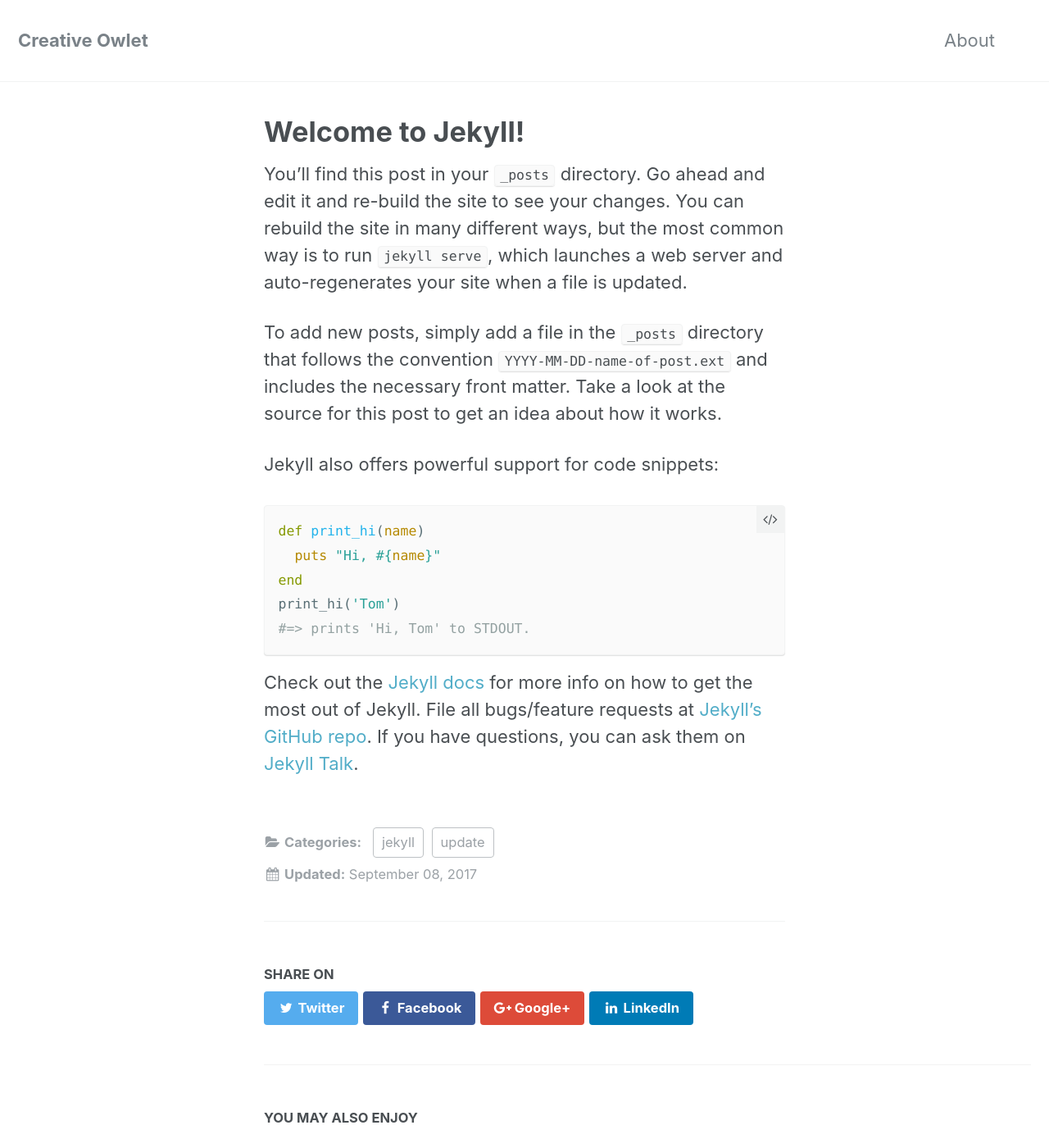
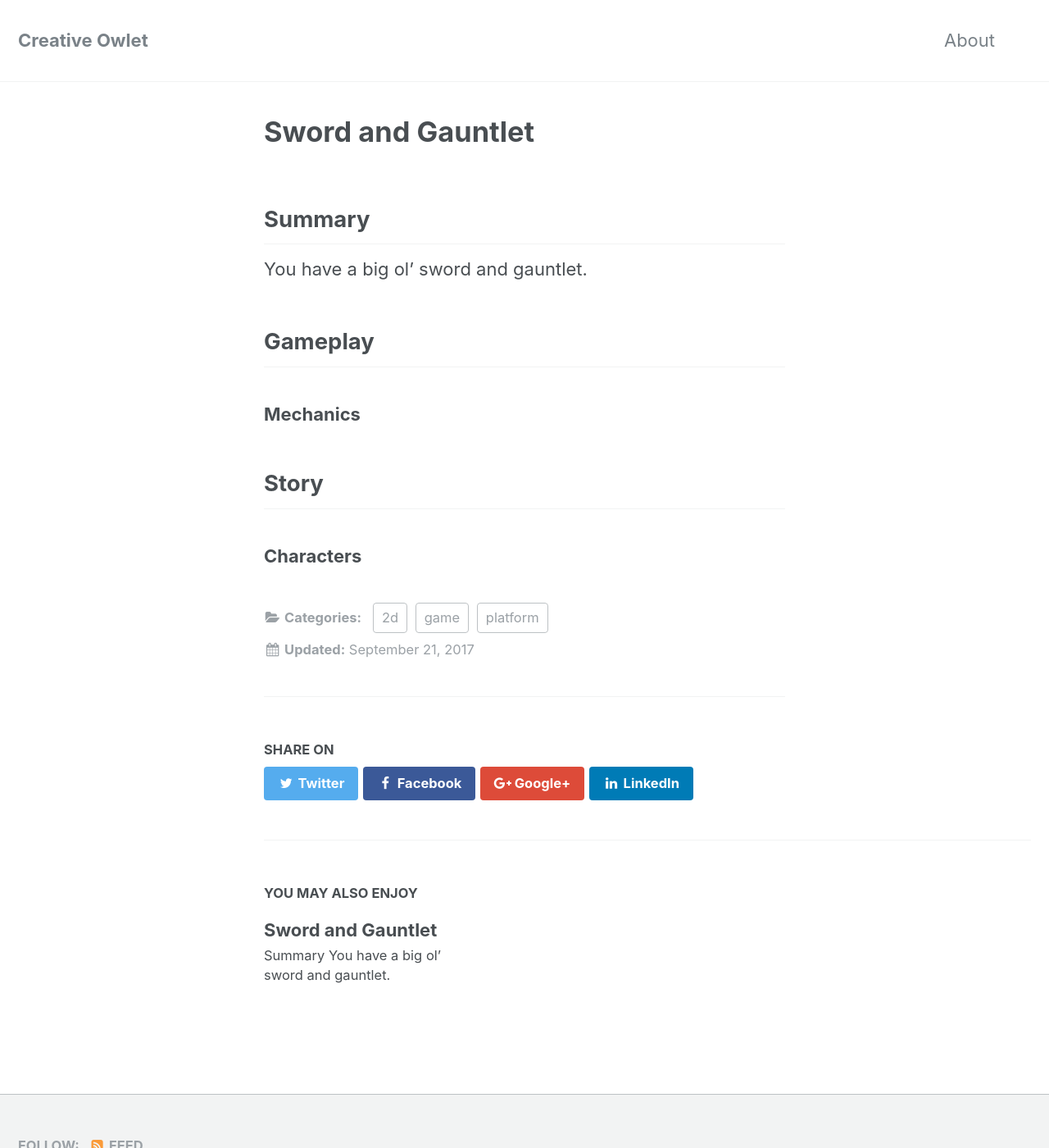
Before and after one commit to zekehernandez/creativeowlet, a Jekyll site: the page built from _posts/2017-09-08-welcome-to-jekyll.markdown, in a window 1280 px wide and 1400 px high. Shown: the whole window at 82% size. Built offline with Jekyll 4.4.1, drawn with Linux system fonts in a browser that asks for light colours; some of the changed text lies outside the part shown.

Commit message:
really getting started

```diff
--- a/Gemfile
+++ b/Gemfile
@@ -1,6 +1,8 @@
 source "https://rubygems.org"
 
 gem "github-pages", group: :jekyll_plugins
+
+gem 'wdm', '>= 0.1.0'
 
 group :jekyll_plugins do
   gem "jekyll-paginate"
--- a/_config.yml
+++ b/_config.yml
@@ -77,11 +77,11 @@ analytics:
 
 # Site Author
 author:
-  name             : "Your Name"
+  name             : "Zeke Hernandez"
   avatar           : # path of avatar image, e.g. "/assets/images/bio-photo.jpg"
   bio              : "I am an amazing person."
   location         : "Somewhere"
-  email            :
+  email            : admin@creativeowlet.com
   uri              :
   bitbucket        :
   codepen          :
--- a/_layouts/splash.html
+++ b/_layouts/splash.html
@@ -17,6 +17,10 @@ layout: default
 
     <section class="page__content" itemprop="text">
       {{ content }}
+
+      {% for post in paginator.posts %}
+        {% include archive-single.html %}
+      {% endfor %}
     </section>
   </article>
 </div>
--- a/_posts/2017-09-08-welcome-to-jekyll.markdown
+++ b/_posts/2017-09-08-welcome-to-jekyll.markdown
@@ -1,25 +1,16 @@
 ---
 layout: single
-title:  "Welcome to Jekyll!"
-date:   2017-09-08 03:22:26 +0000
-categories: jekyll update
+title:  "Sword and Gauntlet"
+date:   2017-09-21
+categories: game 2d platform
 ---
-You’ll find this post in your `_posts` directory. Go ahead and edit it and re-build the site to see your changes. You can rebuild the site in many different ways, but the most common way is to run `jekyll serve`, which launches a web server and auto-regenerates your site when a file is updated.
+## Summary
+You have a big ol' sword and gauntlet.
 
-To add new posts, simply add a file in the `_posts` directory that follows the convention `YYYY-MM-DD-name-of-post.ext` and includes the necessary front matter. Take a look at the source for this post to get an idea about how it works.
+## Gameplay
 
-Jekyll also offers powerful support for code snippets:
+### Mechanics
 
-{% highlight ruby %}
-def print_hi(name)
-  puts "Hi, #{name}"
-end
-print_hi('Tom')
-#=> prints 'Hi, Tom' to STDOUT.
-{% endhighlight %}
+## Story
 
-Check out the [Jekyll docs][jekyll-docs] for more info on how to get the most out of Jekyll. File all bugs/feature requests at [Jekyll’s GitHub repo][jekyll-gh]. If you have questions, you can ask them on [Jekyll Talk][jekyll-talk].
-
-[jekyll-docs]: https://jekyllrb.com/docs/home
-[jekyll-gh]:   https://github.com/jekyll/jekyll
-[jekyll-talk]: https://talk.jekyllrb.com/
+### Characters
```
Also changed, not shown: _drafts/draft.md (added, +6 -0 lines), index.html (+1 -9 lines), _includes/feature_row (line endings or trailing spaces), assets/css/main.scss (line endings or trailing spaces), assets/images/turtle.jpg (added), 5 other files.
